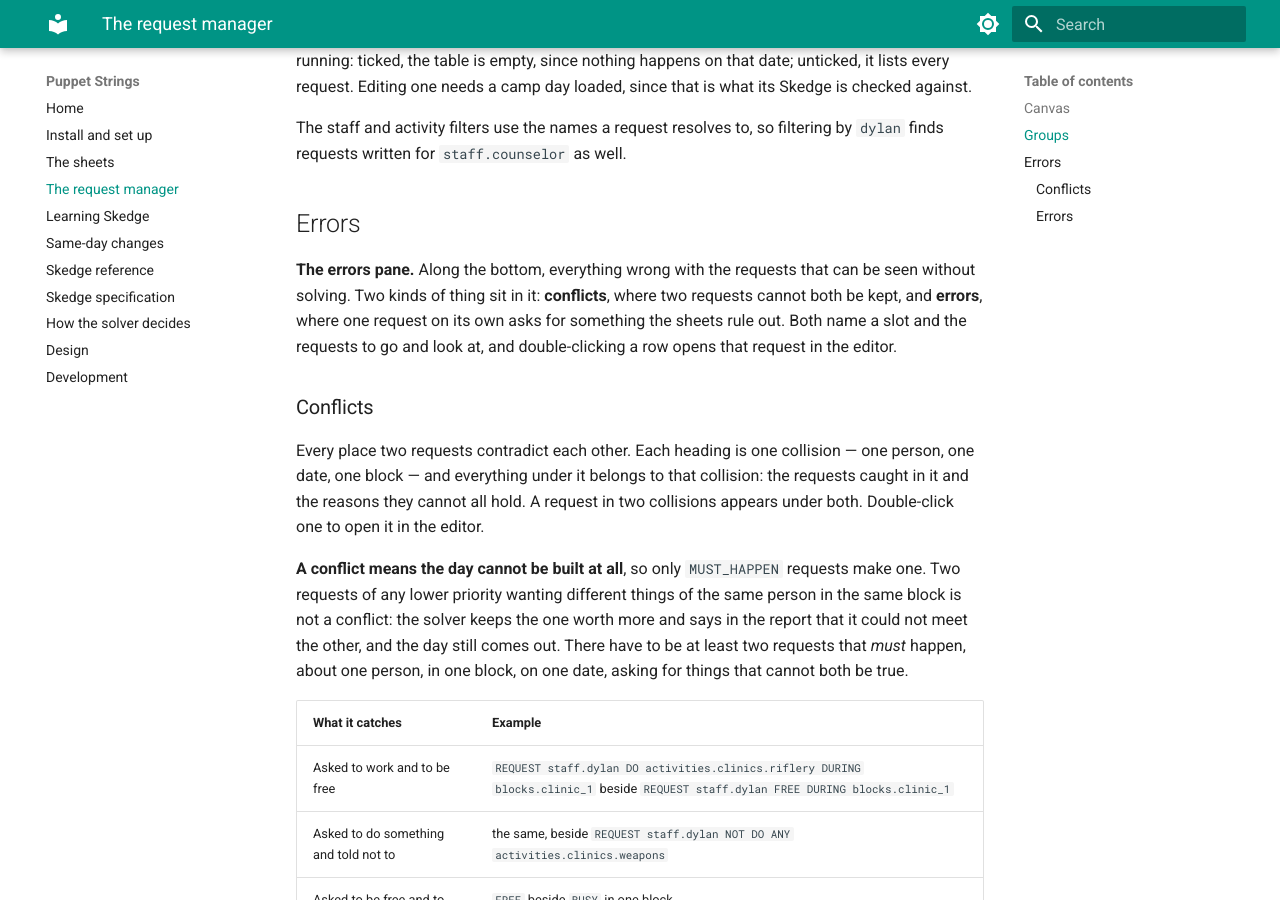
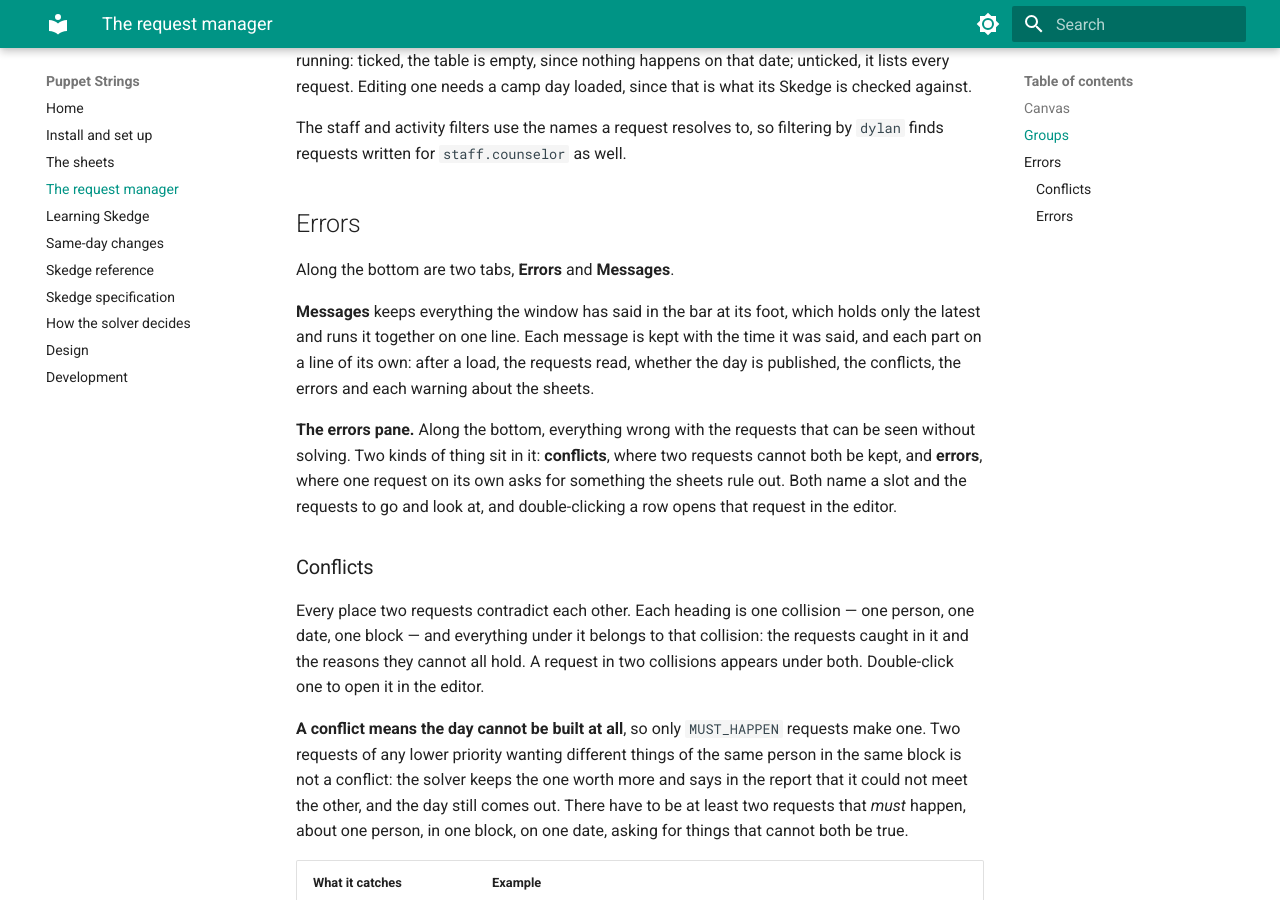
Before and after one commit to Dylan-Puppet-Master/Puppet-Strings, an MkDocs documentation site: the page built from docs/app.md, in a window 1280 px wide and 900 px high, scrolled down 4481 px. Built offline with MkDocs 1.6.1 and Material for MkDocs 9.7.7, drawn with Linux system fonts in a browser that asks for light colours; some of the changed text lies outside the part shown.

Commit message:
Screenshots: the Messages tab
The screenshots are taken again with the Errors and Messages tabs along the
bottom; app.png has the Messages tab up, since the errors pane has a picture
of its own. The app guide says what the Messages tab keeps.

Co-Authored-By: Claude Opus 5.5 <noreply@anthropic.com>

```diff
--- a/docs/app.md
+++ b/docs/app.md
@@ -80,7 +80,7 @@ Its **Requests** row hands the requests over and backs them up; see
 shown. The window remembers which one you used last. On the canvas, every request that passes
 the filters is a card, and each group is a frame of cards. The groups are laid out in rows,
 and `Ungrouped` stands apart to their left. Everything else stays where it is: the groups
-pane, the filters, the Namespaces and Calendar panes and the errors pane.
+pane, the filters, the Namespaces and Calendar panes, and the Errors and Messages tabs.
 
 ![The canvas](img/canvas.png)
 
@@ -175,6 +175,13 @@ The staff and activity filters use the names a request resolves to, so filtering
 `dylan` finds requests written for `staff.counselor` as well.
 
 ## Errors
+
+Along the bottom are two tabs, **Errors** and **Messages**.
+
+**Messages** keeps everything the window has said in the bar at its foot, which holds only
+the latest and runs it together on one line. Each message is kept with the time it was
+said, and each part on a line of its own: after a load, the requests read, whether the day
+is published, the conflicts, the errors and each warning about the sheets.
 
 **The errors pane.** Along the bottom, everything wrong with the requests that can be seen
 without solving. Two kinds of thing sit in it: **conflicts**, where two requests cannot
```
Also changed, not shown: docs/img/app.png, docs/img/canvas.png, docs/img/completer.png, docs/img/conflicts.png, docs/img/same-day.png, 2 other files.
